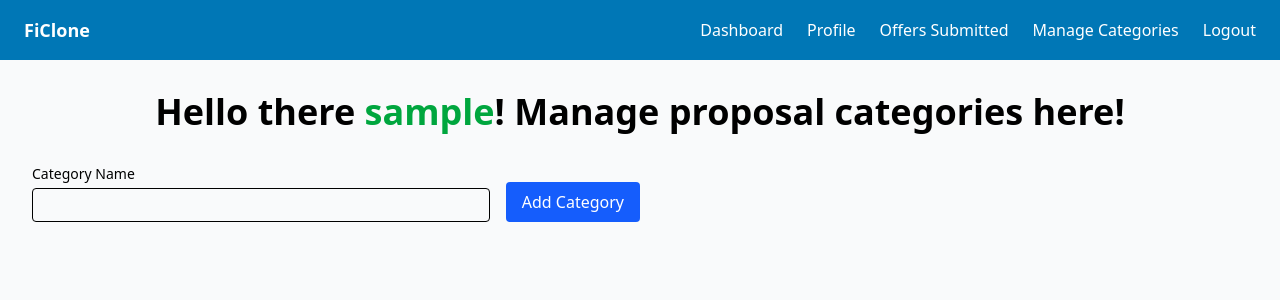
After one commit to ntpyxl/PHP_Fiverr_Clone, a PHP site: page /admin/manage_categories.php in a window 1280 px wide. The commit adds this page. Shown: the top 300 px of the page. Run offline with PHP 8.4, Linux system fonts and the light colour scheme; the visitor is signed in with stand-in values (Sample User, id 1); data that the repository does not hold is empty.

Commit message:
Admin can now create categories and subcategories
Also did some minor code cleanups

```diff
--- /dev/null
+++ b/admin/manage_categories.php
@@ -0,0 +1,99 @@
+<?php
+require_once '../core/classloader.php';
+
+if (!$userObj->isLoggedIn()) {
+    header("Location: ../login.php");
+}
+
+if (!$userObj->isAdmin()) {
+    header("Location: ../index.php");
+}
+?>
+
+<!doctype html>
+<html lang="en">
+
+<head>
+    <meta charset="utf-8">
+    <meta name="viewport" content="width=device-width, initial-scale=1">
+
+    <link rel="stylesheet" href="../core/styles.css">
+
+    <script src="https://code.jquery.com/jquery-3.7.0.js"></script>
+</head>
+
+<body class="bg-gray-50">
+    <?php include '../components/navbar.php'; ?>
+
+    <div class="max-w-7xl mx-auto px-4 py-8">
+        <h1 class="text-2xl md:text-3xl lg:text-4xl font-bold text-center mb-6">
+            Hello there <span class="text-green-600"><?php echo $_SESSION['username']; ?></span>!
+            Manage proposal categories here!
+        </h1>
+
+        <div class="flex px-4 py-2 items-center space-x-8">
+            <form action="../core/handleForms.php" method="POST" class="w-1/2 flex space-x-4 items-end">
+                <div class="flex-1 flex flex-col">
+                    <label class="text-sm font-medium mb-1">Category Name</label>
+                    <input type="text" name="category" class="w-full border rounded px-3 py-1">
+                </div>
+
+                <button type="submit" name="insertCategoryButton"
+                    class="bg-blue-600 text-white px-4 py-2 rounded hover:bg-blue-700 cursor-pointer">
+                    Add Category
+                </button>
+            </form>
+
+            <div class="flex w-fit mt-3">
+                <?php if (isset($_SESSION['message'], $_SESSION['status'])): ?>
+                    <p class="text-center font-semibold text-lg
+                                    <?php echo $_SESSION['status'] == '200' ? 'text-green-600' : 'text-red-600'; ?>">
+                        <?php echo $_SESSION['message']; ?>
+                    </p>
+                    <?php unset($_SESSION['message'], $_SESSION['status']); ?>
+                <?php endif; ?>
+            </div>
+        </div>
+
+        <div class="grid grid-cols-1 sm:grid-cols-2 md:grid-cols-3 mt-4 gap-6">
+            <?php foreach ($categoryObj->getCategories() as $category) { ?>
+                <div class="bg-white shadow-md rounded-lg px-6 py-4">
+                    <p class="text-xs text-gray-500">
+                        ID: <?php echo $category['category_id']; ?>
+                    </p>
+                    <p class="text-lg font-semibold">
+                        <?php echo $category['category_name']; ?>
+                    </p>
+
+                    <ul class="ml-3 space-y-1 text-gray-700 text-sm">
+                        <?php foreach ($categoryObj->getSubcategoryByParentId($category['category_id']) as $sub) { ?>
+                            <li class="pl-2 border-l hover:text-blue-600">
+                                <?php echo $sub['subcategory_name']; ?>
+                            </li>
+                        <?php } ?>
+                    </ul>
+
+                    <form action="../core/handleForms.php" method="POST" class="mt-5 flex border-t space-x-4 items-end">
+                        <div class="flex-1 flex flex-col">
+                            <label class="text-sm font-medium mb-1">Subcategory Name</label>
+                            <input type="text" name="subcategory" class="w-full border rounded px-2 py-1">
+                        </div>
+
+                        <input type="hidden" name="parent_category_id" value="<?php echo $category['category_id']; ?>">
+
+                        <button type="submit" name="insertSubcategoryButton"
+                            class="bg-blue-600 text-white px-4 py-1 rounded hover:bg-blue-700 cursor-pointer">
+                            Add Subcategory
+                        </button>
+                    </form>
+                </div>
+            <?php } ?>
+        </div>
+    </div>
+
+    </div>
+
+    <script src="../core/scripts/offerCard.js"></script>
+</body>
+
+</html>
--- a/client/index.php
+++ b/client/index.php
@@ -21,7 +21,7 @@ if (!$userObj->isLoggedIn()) {
 <body class="bg-gray-50">
     <?php include '../components/navbar.php'; ?>
 
-    <main class="max-w-7xl mx-auto px-4 py-8">
+    <div class="max-w-7xl mx-auto px-4 py-8">
         <h1 class="text-2xl md:text-3xl lg:text-4xl font-bold text-center mb-6">
             Hello there <span class="text-green-600"><?php echo $_SESSION['username']; ?></span>!
             Here are some proposals you could offer to!
@@ -116,7 +116,7 @@ if (!$userObj->isLoggedIn()) {
                 </div>
             </div>
         <?php endforeach; ?>
-    </main>
+    </div>
 
     <script src="../core/scripts/offerCard.js"></script>
 </body>
--- a/components/navbar.php
+++ b/components/navbar.php
@@ -42,6 +42,16 @@ $navbarTitle = [
                     </a>
                 <?php } ?>
 
+                <?php if ($_SESSION['user_role'] == "Admin") { ?>
+                    <a href="<?php echo BASE_URL; ?>client/offers_sent.php" class="hover:text-gray-300">
+                        Offers Submitted
+                    </a>
+
+                    <a href="<?php echo BASE_URL; ?>admin/manage_categories.php" class="hover:text-gray-300">
+                        Manage Categories
+                    </a>
+                <?php } ?>
+
                 <?php if ($_SESSION['user_role'] == "Freelancer") { ?>
                     <a href="freelancer_proposals.php" class="hover:text-gray-300">
                         Your Proposals
--- /dev/null
+++ b/core/classes/Category.php
@@ -0,0 +1,46 @@
+<?php
+
+class Category extends Database
+{
+    public function addCategory($category)
+    {
+        $sql = "INSERT INTO category (category_name) VALUES (?)";
+        return $this->executeNonQuery($sql, [$category]);
+    }
+
+    public function addSubcategory($subcategory, $parent_category_id)
+    {
+        $sql = "INSERT INTO subcategory (parent_category_id, subcategory_name) VALUES (?, ?)";
+        return $this->executeNonQuery($sql, [$parent_category_id, $subcategory]);
+    }
+
+    public function getCategories()
+    {
+        $sql = "SELECT * FROM category";
+        return $this->executeQuery($sql);
+    }
+
+    public function getCategoryById($category_id)
+    {
+        $sql = "SELECT * FROM category WHERE category_id = ?";
+        return $this->executeQuery($sql, [$category_id]);
+    }
+
+    public function getSubcategories()
+    {
+        $sql = "SELECT * FROM subcategory";
+        return $this->executeQuery($sql);
+    }
+
+    public function getSubcategoryById($subcategory_id)
+    {
+        $sql = "SELECT * FROM subcategory WHERE subcategory_id = ?";
+        return $this->executeQuery($sql, [$subcategory_id]);
+    }
+
+    public function getSubcategoryByParentId($category_id)
+    {
+        $sql = "SELECT * FROM subcategory WHERE parent_category_id = ?";
+        return $this->executeQuery($sql, [$category_id]);
+    }
+}
--- a/core/classes/User.php
+++ b/core/classes/User.php
@@ -92,7 +92,7 @@ class User extends Database
     public function isAdmin()
     {
         $this->startSession();
-        return isset($_SESSION['is_client']) && $_SESSION['is_client'];
+        return isset($_SESSION['user_role']) && $_SESSION['user_role'] == "Admin";
     }
 
     /**
--- a/core/classloader.php
+++ b/core/classloader.php
@@ -1,10 +1,12 @@
 <?php
 require_once 'classes/Database.php';
+require_once 'classes/Category.php';
 require_once 'classes/Offer.php';
 require_once 'classes/Proposal.php';
 require_once 'classes/User.php';
 
 $databaseObj = new Database();
+$categoryObj = new Category();
 $offerObj = new Offer();
 $proposalObj = new Proposal();
 $userObj = new User();
--- a/core/styles.css
+++ b/core/styles.css
@@ -317,8 +329,17 @@
   .min-h-screen {
     min-height: 100vh;
   }
+  .w-1 {
+    width: calc(var(--spacing) * 1);
+  }
+  .w-1\/2 {
+    width: calc(1/2 * 100%);
+  }
   .w-1\/3 {
     width: calc(1/3 * 100%);
+  }
+  .w-2 {
+    width: calc(var(--spacing) * 2);
   }
   .w-2\/3 {
     width: calc(2/3 * 100%);
@@ -367,6 +406,9 @@
   }
   .items-center {
     align-items: center;
+  }
+  .items-end {
+    align-items: flex-end;
   }
   .justify-between {
     justify-content: space-between;
@@ -412,6 +461,20 @@
       --tw-space-x-reverse: 0;
       margin-inline-start: calc(calc(var(--spacing) * 3) * var(--tw-space-x-reverse));
       margin-inline-end: calc(calc(var(--spacing) * 3) * calc(1 - var(--tw-space-x-reverse)));
+    }
+  }
+  .space-x-4 {
+    :where(& > :not(:last-child)) {
+      --tw-space-x-reverse: 0;
+      margin-inline-start: calc(calc(var(--spacing) * 4) * var(--tw-space-x-reverse));
+      margin-inline-end: calc(calc(var(--spacing) * 4) * calc(1 - var(--tw-space-x-reverse)));
+    }
+  }
+  .space-x-8 {
+    :where(& > :not(:last-child)) {
+      --tw-space-x-reverse: 0;
+      margin-inline-start: calc(calc(var(--spacing) * 8) * var(--tw-space-x-reverse));
+      margin-inline-end: calc(calc(var(--spacing) * 8) * calc(1 - var(--tw-space-x-reverse)));
     }
   }
   .overflow-hidden {
@@ -782,6 +872,11 @@
       outline-style: none;
     }
   }
+  .sm\:grid-cols-2 {
+    @media (width >= 40rem) {
+      grid-template-columns: repeat(2, minmax(0, 1fr));
+    }
+  }
   .md\:col-span-5 {
     @media (width >= 48rem) {
       grid-column: span 5 / span 5;
@@ -800,6 +895,11 @@
   .md\:grid-cols-2 {
     @media (width >= 48rem) {
       grid-template-columns: repeat(2, minmax(0, 1fr));
+    }
+  }
+  .md\:grid-cols-3 {
+    @media (width >= 48rem) {
+      grid-template-columns: repeat(3, minmax(0, 1fr));
     }
   }
   .md\:grid-cols-12 {
@@ -968,6 +1068,11 @@
   inherits: false;
   initial-value: 0 0 #0000;
 }
+@property --tw-outline-style {
+  syntax: "*";
+  inherits: false;
+  initial-value: solid;
+}
 @layer properties {
   @supports ((-webkit-hyphens: none) and (not (margin-trim: inline))) or ((-moz-orient: inline) and (not (color:rgb(from red r g b)))) {
     *, ::before, ::after, ::backdrop {
@@ -989,6 +1094,7 @@
       --tw-ring-offset-width: 0px;
       --tw-ring-offset-color: #fff;
       --tw-ring-offset-shadow: 0 0 #0000;
+      --tw-outline-style: solid;
     }
   }
 }
--- a/freelancer/index.php
+++ b/freelancer/index.php
@@ -107,7 +107,7 @@ if (!$userObj->isLoggedIn()) {
             </div>
         </div>
     </div>
-    </div>
+
 </body>
 
 </html>
--- a/freelancer/offer_inbox.php
+++ b/freelancer/offer_inbox.php
@@ -75,6 +75,7 @@ if (!$userObj->isLoggedIn()) {
             <?php } ?>
         </div>
     </div>
+
 </body>
 
 </html>
--- a/index.php
+++ b/index.php
@@ -29,7 +29,6 @@
         </div>
 
         <div class="grid md:grid-cols-2 gap-6">
-            <!-- Client Card -->
             <div class="bg-white rounded-lg shadow p-6 flex flex-col">
                 <h1 class="text-2xl font-bold mb-3">Are you looking for a talent?</h1>
                 <img src="https://images.unsplash.com/photo-1549923746-c502d488b3ea?q=80&w=1171&auto=format&fit=crop"
@@ -43,7 +42,6 @@
                 </a>
             </div>
 
-            <!-- Freelancer Card -->
             <div class="bg-white rounded-lg shadow p-6 flex flex-col">
                 <h1 class="text-2xl font-bold mb-3">Are you looking for a job?</h1>
                 <img src="https://plus.unsplash.com/premium_photo-1661582394864-ebf82b779eb0?q=80&w=1170&auto=format&fit=crop"
--- a/login.php
+++ b/login.php
@@ -39,21 +39,18 @@
             unset($_SESSION['status']);
             ?>
 
-            <!-- Email -->
             <div>
                 <label for="email" class="block text-gray-700 font-medium">Email</label>
                 <input type="email" id="email" name="email" required
                     class="w-full border border-gray-300 rounded-md p-2 focus:ring-2 focus:ring-blue-500 focus:outline-none">
             </div>
 
-            <!-- Password -->
             <div>
                 <label for="password" class="block text-gray-700 font-medium">Password</label>
                 <input type="password" id="password" name="password" required
                     class="w-full border border-gray-300 rounded-md p-2 focus:ring-2 focus:ring-blue-500 focus:outline-none">
             </div>
 
-            <!-- Submit -->
             <div class="flex justify-end">
                 <input type="submit" name="loginUserBtn" value="Login"
                     class="bg-blue-600 text-white px-6 py-2 rounded-md hover:bg-blue-700 cursor-pointer transition">
--- a/profile.php
+++ b/profile.php
@@ -39,7 +39,6 @@ $userInfo = $userObj->getUsers($_SESSION['user_id']);
         <section class="bg-white shadow rounded-lg p-6">
             <div class="grid grid-cols-1 md:grid-cols-2 gap-8">
 
-                <!-- Left: User Info -->
                 <div class="text-center md:text-left">
                     <img src="https://cdn.pixabay.com/photo/2015/10/05/22/37/blank-profile-picture-973460_1280.png"
                         alt="Profile Picture"
@@ -56,7 +55,6 @@ $userInfo = $userObj->getUsers($_SESSION['user_id']);
                     </h3>
                 </div>
 
-                <!-- Right: Edit Form -->
                 <form action="core/handleForms.php" method="POST" enctype="multipart/form-data" class="space-y-4">
                     <div>
                         <label class="block text-sm font-medium mb-1">Username</label>
```
Also changed, not shown: other parts of core/styles.css (+64 -0 lines), core/handleForms.php (+22 -1 lines), schema.sql (+14 -0 lines).
